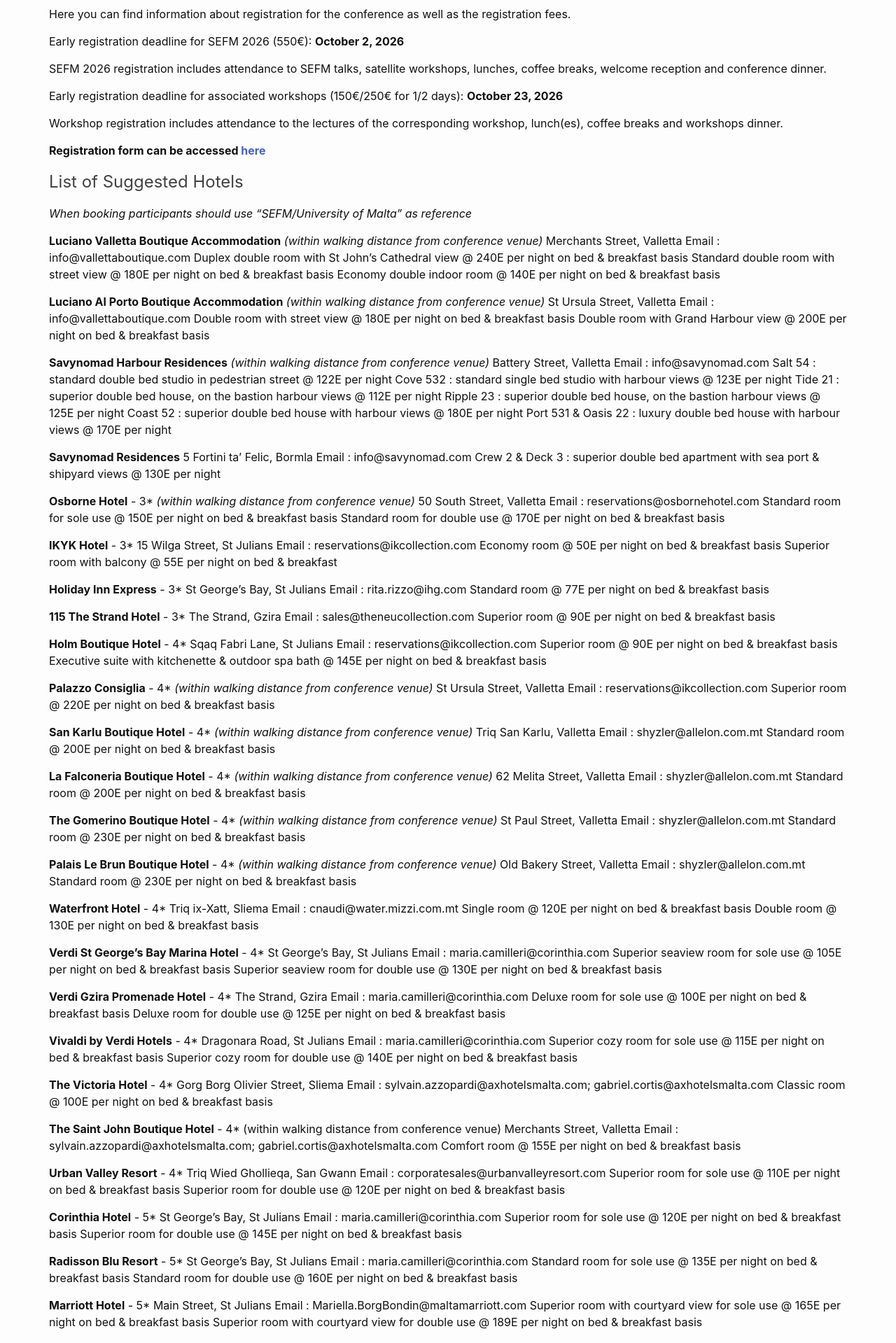
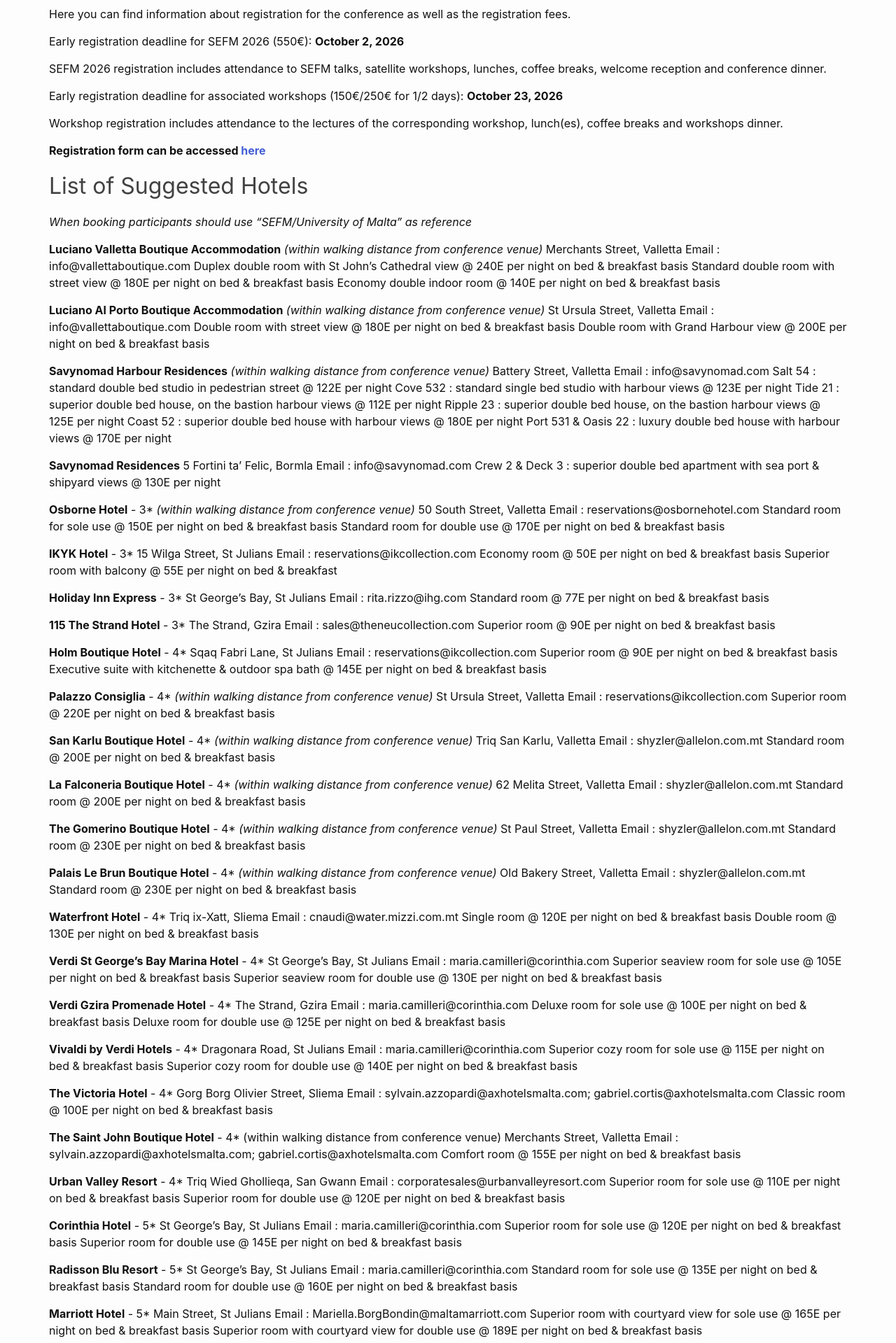
Before and after one commit to sefm-conference/2026, a Jekyll site: the page built from _pages/registration.md, in a window 1280 px wide. Shown: the part 754-2673 px from the top of the page at 70% size. Built offline with Jekyll 4.4.1, drawn with Linux system fonts in a browser that asks for light colours.

```diff
--- a/_pages/registration.md
+++ b/_pages/registration.md
@@ -19,7 +19,7 @@ Workshop registration includes attendance to the lectures of the corresponding w
 
 **Registration form can be accessed [here](https://www.um.edu.mt/services/administrativesupport/conferencesunit/events/sefmconference2026/)**
 
-## List of Suggested Hotels
+# List of Suggested Hotels
 
 *When booking participants should use "SEFM/University of Malta" as reference*
 
```
